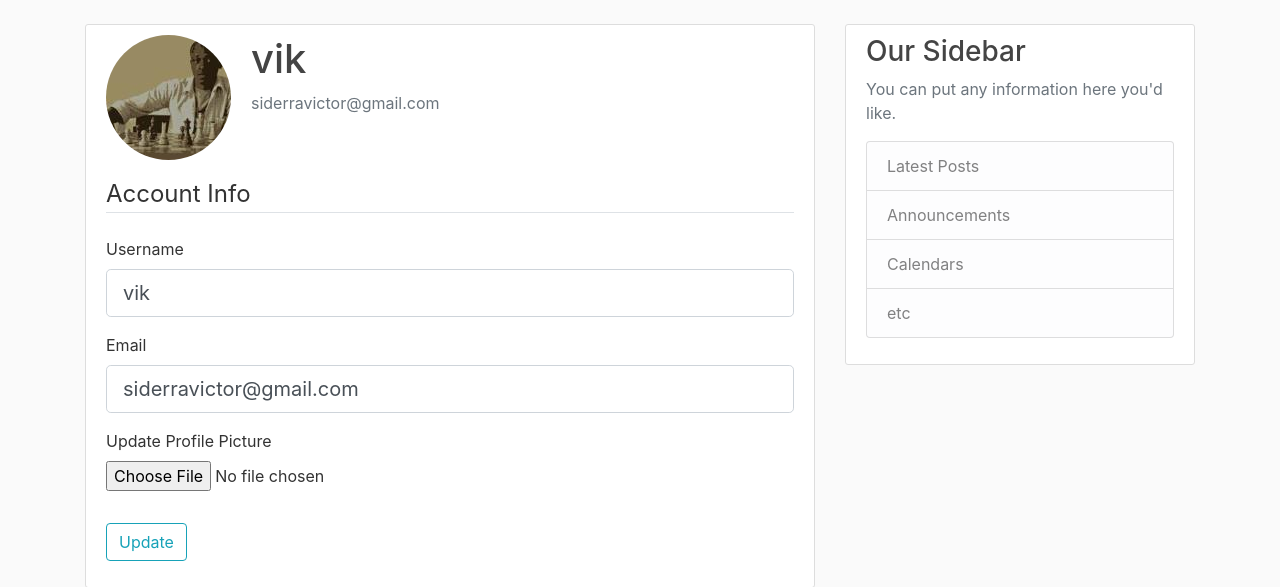
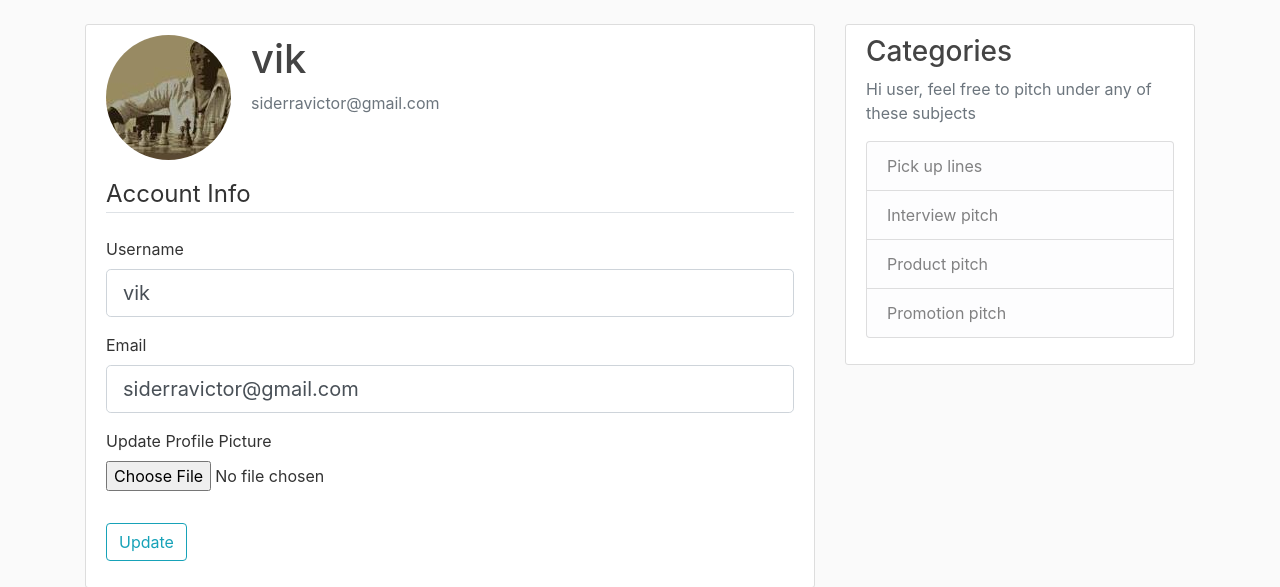
Before and after one commit to vsidera/PitchApp, a Flask app: page /account in a window 1280 px wide. Shown: the part 56-643 px from the top of the page. Run offline with Flask 2, Linux system fonts and the light colour scheme; a user stored in the database is signed in; some libraries are stand-ins or nearby versions.

Commit message:
update the category sidebar

```diff
--- a/pitch/templates/layout.html
+++ b/pitch/templates/layout.html
@@ -60,13 +60,13 @@
         </div>
         <div class="col-md-4">
           <div class="content-section">
-            <h3>Our Sidebar</h3>
-            <p class='text-muted'>You can put any information here you'd like.
+            <h3>Categories</h3>
+            <p class='text-muted'>Hi user, feel free to pitch under any of these subjects
               <ul class="list-group">
-                <li class="list-group-item list-group-item-light">Latest Posts</li>
-                <li class="list-group-item list-group-item-light">Announcements</li>
-                <li class="list-group-item list-group-item-light">Calendars</li>
-                <li class="list-group-item list-group-item-light">etc</li>
+                <li class="list-group-item list-group-item-light">Pick up lines</li>
+                <li class="list-group-item list-group-item-light">Interview pitch</li>
+                <li class="list-group-item list-group-item-light">Product pitch</li>
+                <li class="list-group-item list-group-item-light">Promotion pitch</li>
               </ul>
             </p>
           </div>
```
